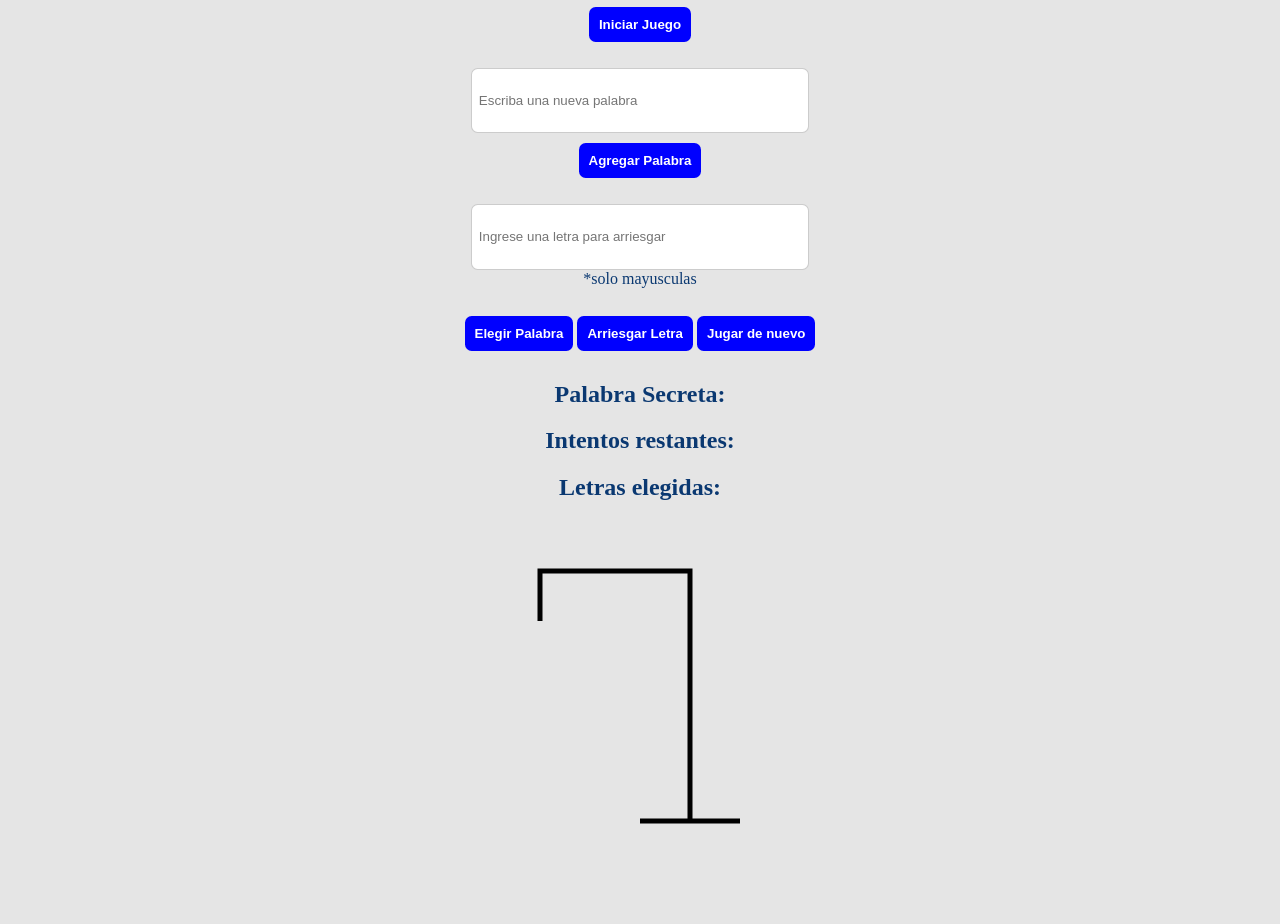
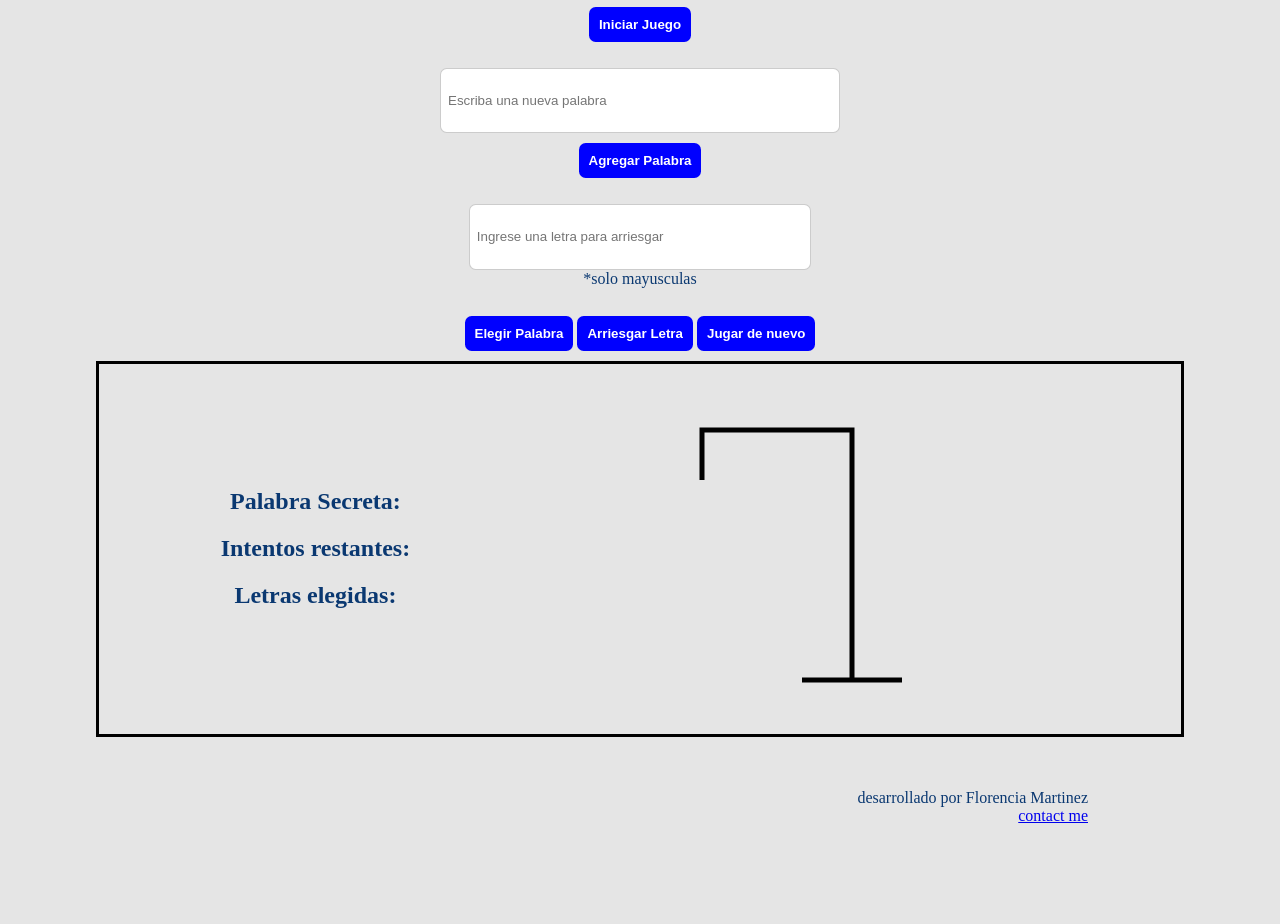
Before and after one commit to florenciapaula/ChallengeJuegoAhorcado, a plain HTML site: page index.html in a window 1280 px wide. Shown: the part 207-1131 px from the top of the page. After the commit the page ends 1048 px from the top, so only its background shows below. Drawn offline with Linux system fonts and the light colour scheme.

Commit message:
V3 mediaquery
V3 mediaquery added

```diff
--- a/style.css
+++ b/style.css
@@ -3,32 +3,98 @@
 /* Extra small devices (phones, 600px and down) */
 @media only screen and (max-width: 600px) {
 
+#panel{
+border-style:solid;
+border-color:black;
+margin:auto;
+widht:80%;
+display:grid;
+grid-template-columns: 100%;
+
+}
+
+#dash{
+margin:auto;
+}
 
 }
 
 /* Small devices (portrait tablets and large phones, 600px and up) */
 @media only screen and (min-width: 600px) {
 
+#panel{
+border-style:solid;
+border-color:black;
+margin:auto;
+widht:80%;
+display:grid;
+grid-template-columns: 100%;
+
+}
+
+
+#dash{
+margin:auto;
+}
 
 }
 
 /* Medium devices (landscape tablets, 768px and up) */
 @media only screen and (min-width: 768px) {
 
+#panel{
+border-style:solid;
+border-color:black;
+margin:auto;
+widht:80%;
+display:grid;
+grid-template-columns:40% 50%;
 
+}
+
+
+#dash{
+margin:auto;
+margin-right:1px;
+}
 }
 
 /* Large devices (laptops/desktops, 992px and up) */
 @media only screen and (min-width: 992px) {
 
+#panel{
+border-style:solid;
+border-color:black;
+margin:auto;
+widht:80%;
+display:grid;
+grid-template-columns:40% 50%;
 
+}
 
+#dash{
+margin:auto;
+margin-right:1px;
+}
 }
 
 /* Extra large devices (large laptops and desktops, 1200px and up) */
 @media only screen and (min-width: 1200px) {
 
+#panel{
+border-style:solid;
+border-color:black;
+margin:auto;
+widht:80%;
+display:grid;
+grid-template-columns:40% 50%;
 
+}
+
+#dash{
+margin:auto;
+margin-right:1px;
+}
 }
 
 
@@ -38,6 +104,7 @@ body {
   background-color: #e5e5e5;
   color: #0a3871;
   text-align: center;
+  margin:auto;
 }
 
 footer {
@@ -46,8 +113,9 @@ footer {
 }
 
 div {
-  width: 85%;
-  margin: auto;
+
+  width: 100%;
+  margin:auto;
   margin-top: 1rem;
 }
 
```
